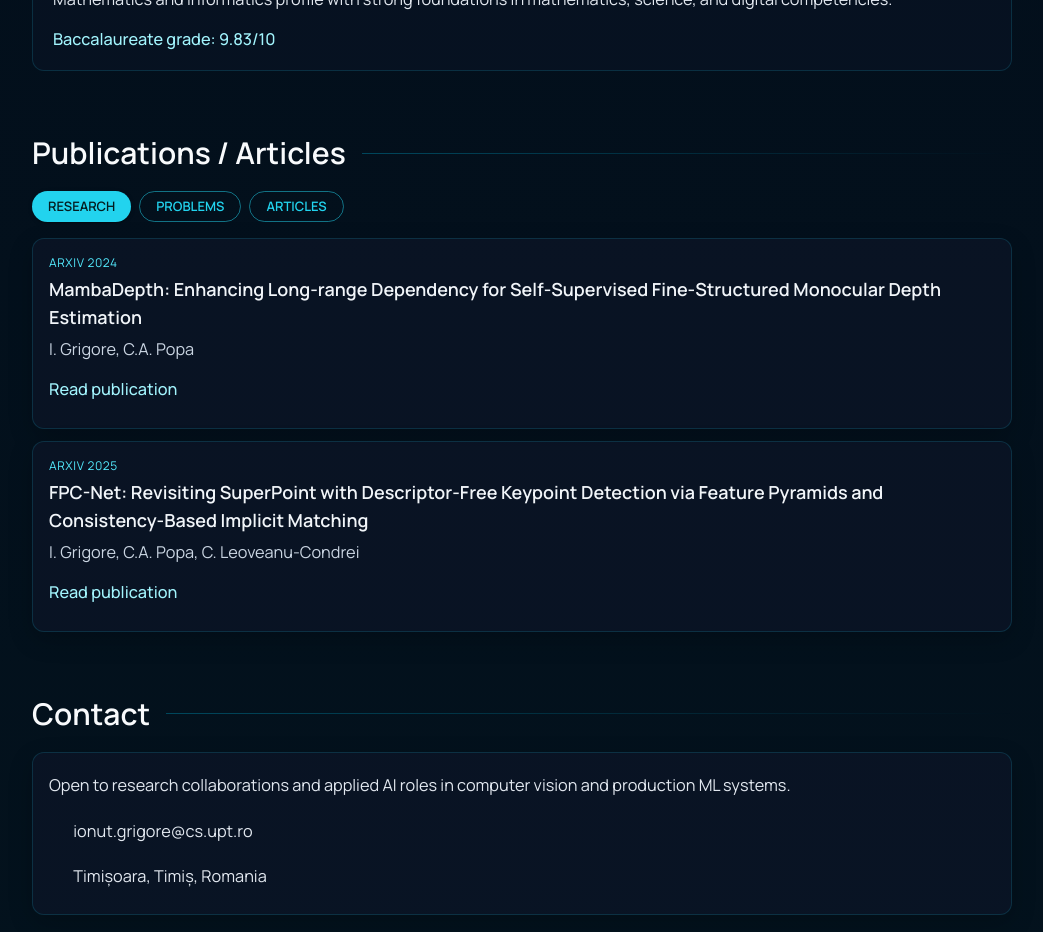
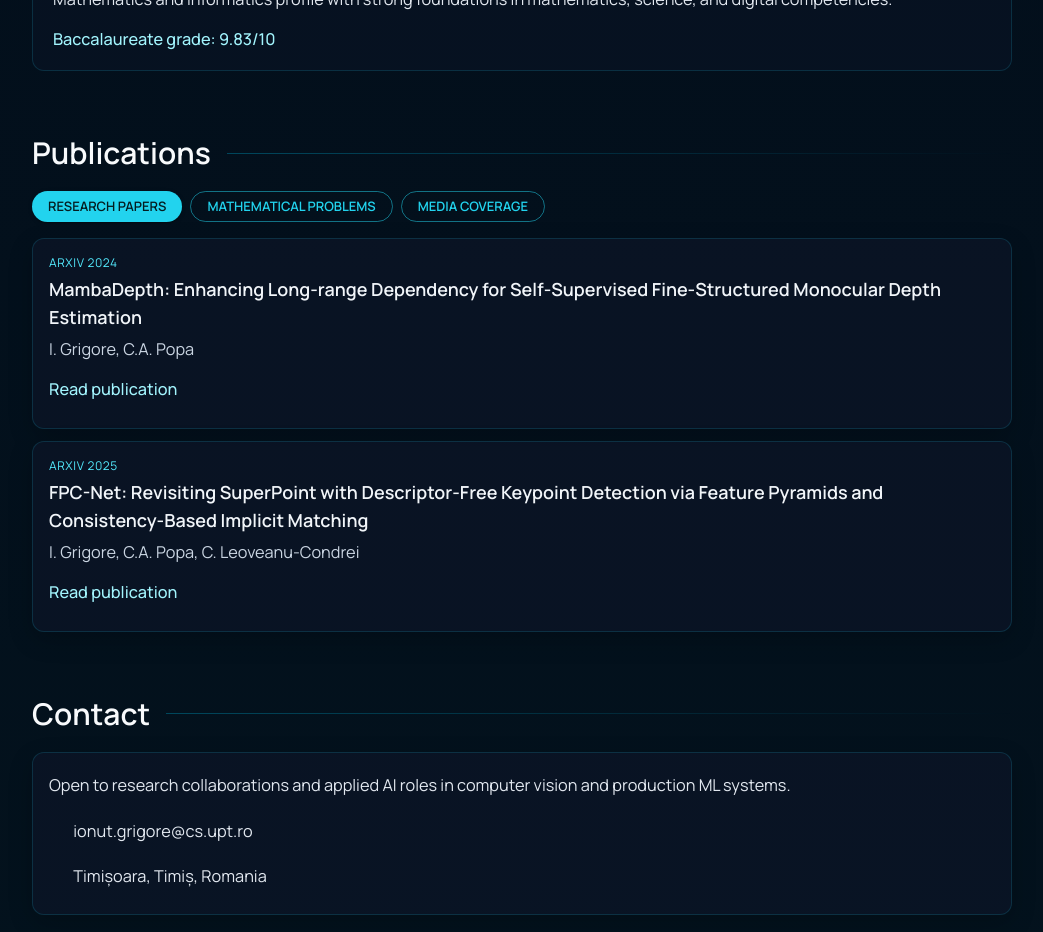
Before and after one commit to ionut-grigore99/ionut-grigore, a React (Vite) app: page / in a window 1280 px wide. Shown: the part 3620-4552 px from the top of the page, without its empty margins (118-1161 px from the left). Built offline with nearby package versions, Linux system fonts and the light colour scheme; some icons are missing.

Commit message:
some details modified

```diff
--- a/data/portfolioContent.ts
+++ b/data/portfolioContent.ts
@@ -176,7 +176,7 @@ export const publications: PublicationItem[] = [
   },
   {
     filter: "problems",
-    venue: "-",
+    venue: "Gazeta Matematică din București",
     title:
       '2 problems published in "Gazeta Matematică din București", number 6-7-8/2015, problem 27085-page 367 and problem 27108-page 370',
     authors: "I. Grigore",
@@ -184,9 +184,9 @@ export const publications: PublicationItem[] = [
   },
   {
     filter: "problems",
-    venue: "-",
+    venue: "Romanian Mathematical Competitions (RMC 2016)",
     title:
-      'A problem for lot selection at Junior Balkan Mathematical Olympiad-2016 published in "ROMANIAN MATHEMATICAL COMPETITIONS-RMC 2016", problem 7, page 72',
+      'A problem for lot selection at Junior Balkan Mathematical Olympiad-2016 published in "Romanian Mathematical Competitions (RMC 2016)", problem 7, page 72',
     authors: "I. Grigore",
     link: "https://pregatirematematicaolimpiadejuniori.files.wordpress.com/2016/07/2016_tests-1234.pdf",
   },
--- a/src/components/Publications.tsx
+++ b/src/components/Publications.tsx
@@ -7,9 +7,9 @@ interface PublicationsProps {
 }
 
 const filterOptions: Array<{ label: string; value: PublicationItem['filter'] }> = [
-  { label: 'Research', value: 'research' },
-  { label: 'Problems', value: 'problems' },
-  { label: 'Articles', value: 'articles' },
+  { label: 'Research Papers', value: 'research' },
+  { label: 'Mathematical Problems', value: 'problems' },
+  { label: 'Media Coverage', value: 'articles' },
 ];
 
 function Publications({ items }: PublicationsProps): JSX.Element {
@@ -23,7 +23,7 @@ function Publications({ items }: PublicationsProps): JSX.Element {
     <section id="publications" className="scroll-mt-24 mb-12 md:mb-16">
       <div className="mb-5 flex items-center gap-4">
         <Typography component="h2" className="!text-3xl !font-semibold !text-slate-50">
-          Publications / Articles
+          Publications
         </Typography>
         <div className="h-px flex-1 bg-gradient-to-r from-cyan-800/70 to-transparent" />
       </div>
```
Also changed, not shown: public/htmls/alignIosWithFace.png, 1 other file (tests, documents, lock files or other folders).
